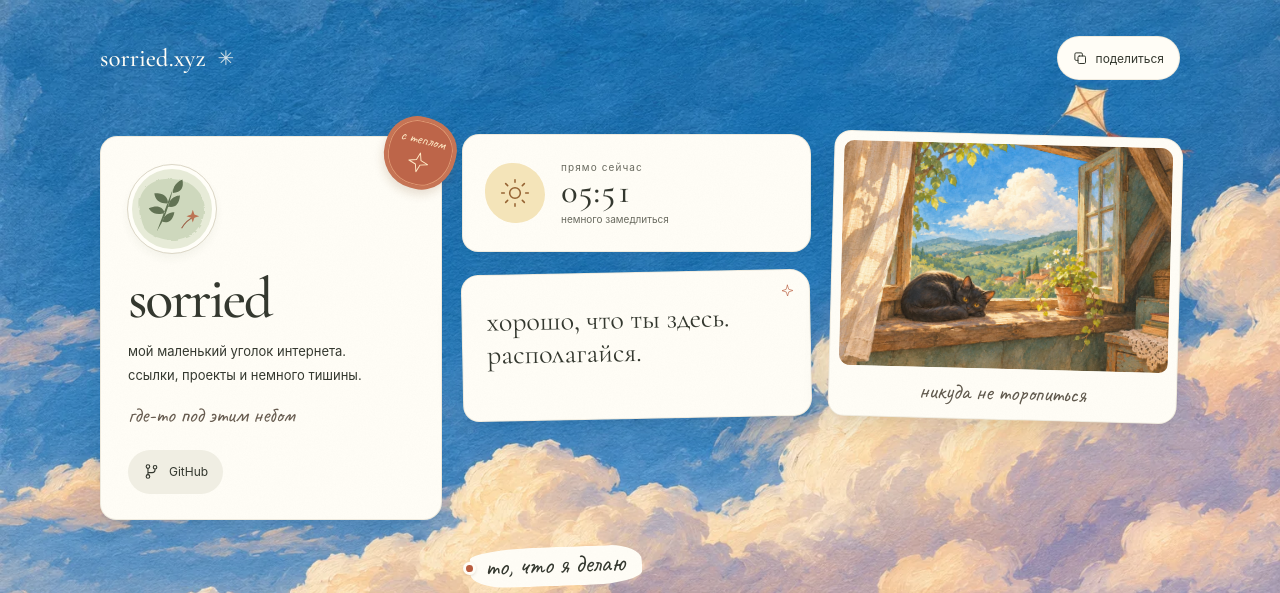
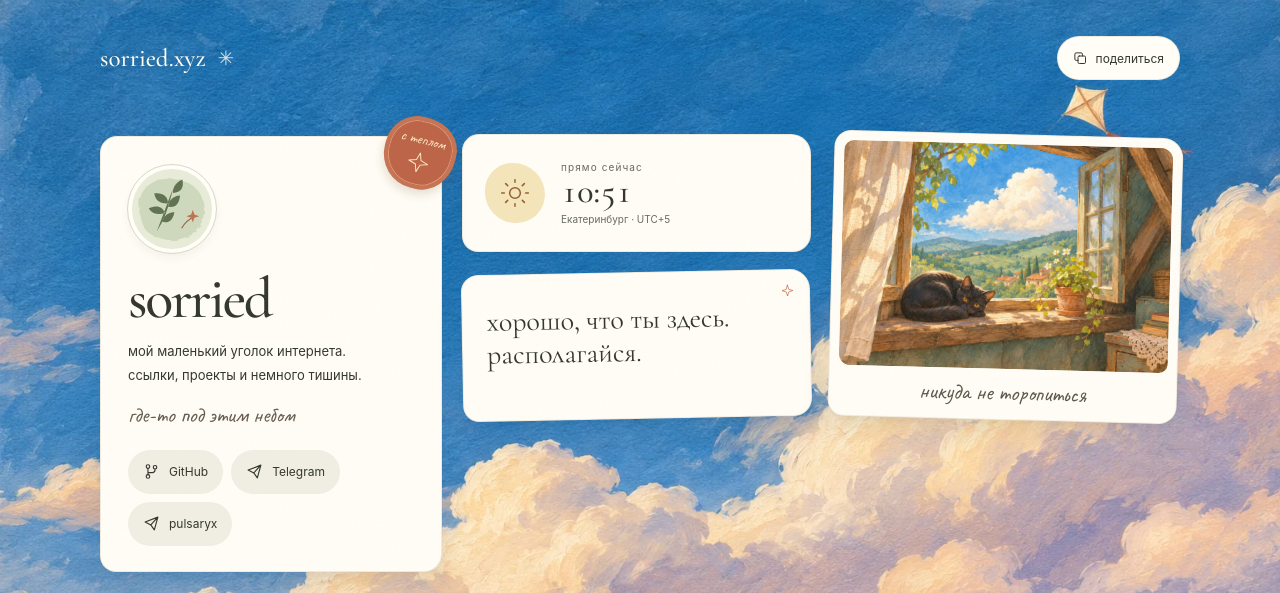
Before and after one commit to sorried/sorried.xyz, a website with bundled scripts: page index.html in a window 1280 px wide. Shown: the top 593 px of the page. Built offline with nearby package versions, Linux system fonts and the light colour scheme.

Commit message:
fix: use ekaterinburg time and add telegram links

```diff
--- a/content.js
+++ b/content.js
@@ -10,6 +10,8 @@ export default {
   },
   socials: [
     { label: 'GitHub', icon: 'github', url: 'https://github.com/sorried' },
+    { label: 'Telegram', icon: 'telegram', url: 'https://t.me/i_sorried' },
+    { label: 'pulsaryx', icon: 'telegram', url: 'https://t.me/pulsaryx' },
   ],
   note: 'хорошо, что ты здесь.\nрасполагайся.',
   photo: {
--- a/index.html
+++ b/index.html
@@ -85,12 +85,12 @@
           </nav>
         </section>
 
-        <aside class="paper moment" aria-label="время на вашем устройстве">
+        <aside class="paper moment" aria-label="время в Екатеринбурге">
           <div class="sun-mark" aria-hidden="true"><svg class="icon"><use href="#icon-sun" /></svg></div>
           <div class="moment-copy">
             <span class="eyebrow">прямо сейчас</span>
             <time id="clock" class="clock"></time>
-            <span class="moment-label">немного замедлиться</span>
+            <span class="moment-label">Екатеринбург · UTC+5</span>
           </div>
         </aside>
 
--- a/main.js
+++ b/main.js
@@ -88,7 +88,7 @@ byId('link-list').replaceChildren(...site.links.map((item) => {
   return anchor;
 }));
 
-const clockFormat = new Intl.DateTimeFormat('ru-RU', { hour: '2-digit', minute: '2-digit' });
+const clockFormat = new Intl.DateTimeFormat('ru-RU', { timeZone: 'Asia/Yekaterinburg', hour: '2-digit', minute: '2-digit' });
 function updateClock() {
   const now = new Date();
   byId('clock').textContent = clockFormat.format(now);
```
Also changed, not shown: README.md.
